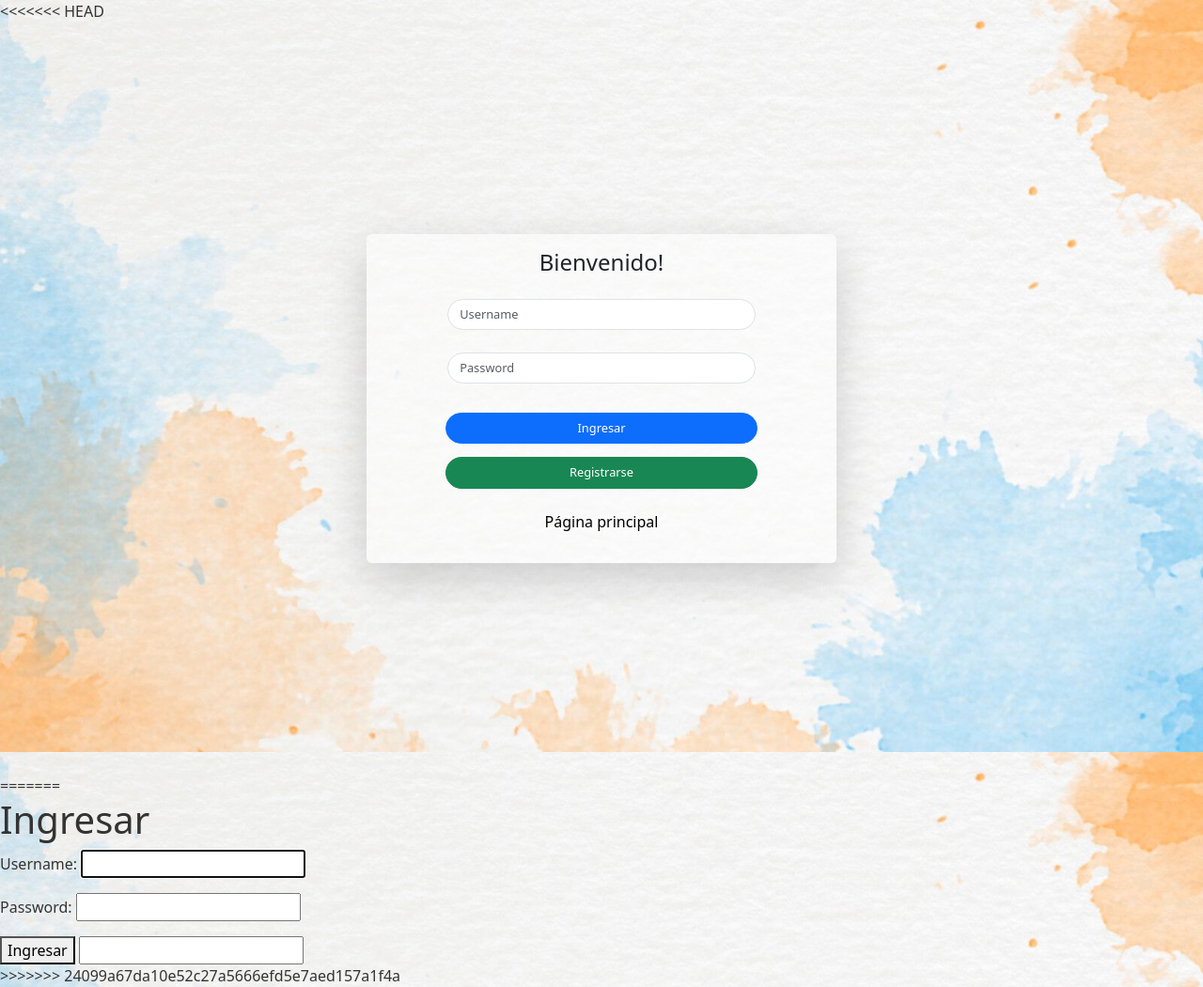
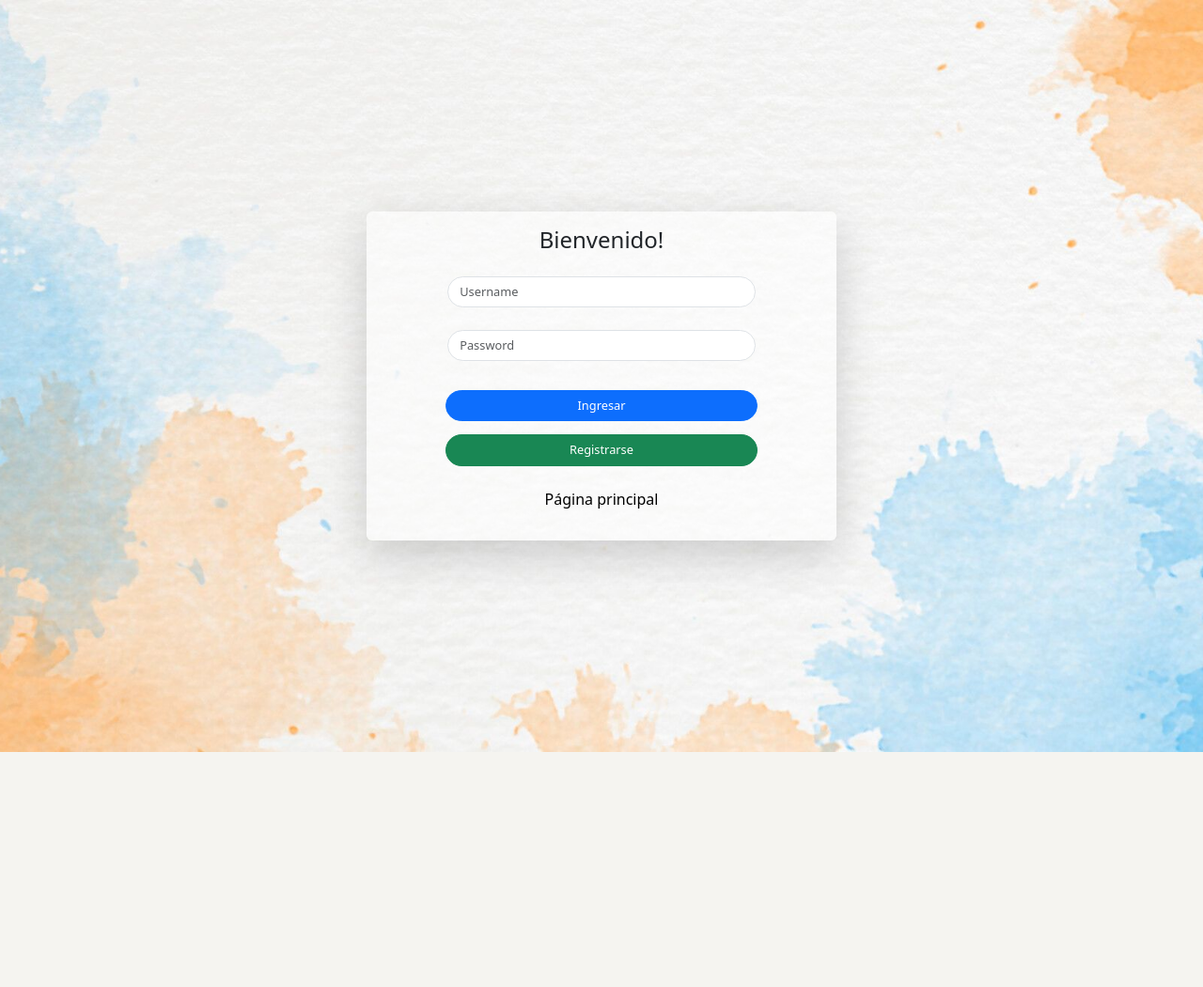
Before and after one commit to davrubio/grupozerov2, a Django app: page /accounts/login/ in a window 1280 px wide. Shown: the whole page at 94% size. After the commit the page ends 800 px from the top, so only its background shows below. Run offline with Django 4.2, Linux system fonts and the light colour scheme.

Commit message:
pushcito3

```diff
--- a/templates/registration/login.html
+++ b/templates/registration/login.html
@@ -9,7 +9,6 @@
     <title>Login</title>
 </head>
 <body>
-<<<<<<< HEAD
     <div class="container">
         <div class="abs-center">
             <div class="card o-hidden border-0 shadow-lg my-5">
@@ -54,14 +53,5 @@
 
     <script src="https://cdn.jsdelivr.net/npm/@popperjs/core@2.11.8/dist/umd/popper.min.js" integrity="sha384-I7E8VVD/ismYTF4hNIPjVp/Zjvgyol6VFvRkX/vR+Vc4jQkC+hVqc2pM8ODewa9r" crossorigin="anonymous"></script>
     <script src="https://cdn.jsdelivr.net/npm/bootstrap@5.3.0/dist/js/bootstrap.min.js" integrity="sha384-fbbOQedDUMZZ5KreZpsbe1LCZPVmfTnH7ois6mU1QK+m14rQ1l2bGBq41eYeM/fS" crossorigin="anonymous"></script>
-=======
-    <h1>Ingresar</h1>
-    <form method="post">
-        {% csrf_token %}
-        {{form.as_p}}
-        <button type="submit" >Ingresar</button>
-        <input onchange="multlipicarValor()"  value="{{obj.precio}}">
-    </form>
->>>>>>> 24099a67da10e52c27a5666efd5e7aed157a1f4a
 </body>
 </html>
```
Also changed, not shown: myvenv/pyvenv.cfg (added, +11 -0 lines), db.sqlite3, 12 other files.
